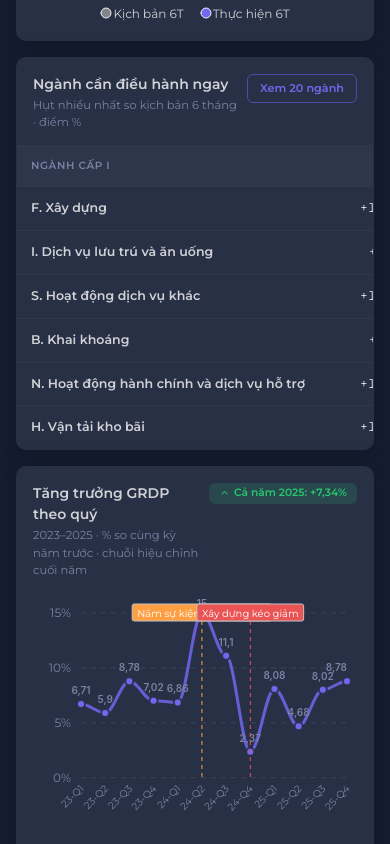
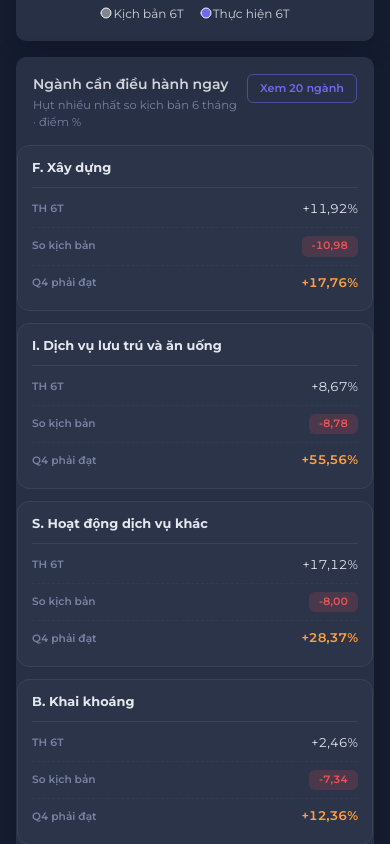
Before and after one commit to TuyenND7/ioc-web, a plain HTML site: page index.html in a window 390 px wide. Shown: the part 2060-2904 px from the top of the page. Drawn offline with nearby package versions, Linux system fonts and the light colour scheme.

Commit message:
Bang -> the (card) tren mobile
Tren dien thoai (<=576px) moi hang bang tro thanh 1 the: ten o
dau lam tieu de, cac o con lai xuong dong dang nhan-gia tri; an cot
STT; thanh tien do co gon ve phai. Desktop giu nguyen dang bang.

- main.js: labelTable() gan data-label theo tieu de cot + danh dau o
  STT (col-idx) / o tieu de (card-title-cell); MutationObserver chay
  lai khi tbody render lai (nut loc, doi trang)
- style.css: media <=576px chuyen .table thanh cards thay vi cuon ngang
- sw.js: ioc-v9

Co-Authored-By: Claude Opus 4.8 <noreply@anthropic.com>

```diff
--- a/assets/css/style.css
+++ b/assets/css/style.css
@@ -1213,13 +1213,67 @@ body.sidebar-open .sidebar-backdrop { display: block; }
   .welcome-art { display: none; }
   .welcome-title { font-size: 1.12rem; }
 
-  /* Bảng: cuộn ngang mượt trong wrap, không bóp nát cột */
-  .table { min-width: 640px; }
-  .table th { padding: 12px 14px; }
-  .table td { padding: 11px 14px; }
-  .card-body > .table-wrap { margin: 0 -16px !important; }
-  /* bảng hẹp (vd GIS 3 cột) nằm trong wrap con: cho co vừa màn hình */
-  .card-body > .table-wrap .table { min-width: 100%; }
+  /* Bảng -> thẻ (card) trên điện thoại: mỗi hàng là 1 thẻ, mỗi ô 1 dòng nhãn–giá trị */
+  .table-wrap { overflow-x: visible; }
+  .card-body > .table-wrap { margin: 0 !important; }
+  .table, .table tbody { display: block; width: 100%; min-width: 0; }
+  .table thead { display: none; }
+
+  .table tbody tr {
+    display: block;
+    border: 1px solid var(--border-color);
+    border-radius: 12px;
+    padding: 10px 14px;
+    margin-bottom: 12px;
+    background: var(--card-bg);
+  }
+  :root[data-theme="dark"] .table tbody tr { background: rgba(255, 255, 255, 0.02); }
+  .table tbody tr:hover { background: var(--hover-bg); }
+  .table tbody tr:last-child td { border-bottom: 0; }
+
+  .table td {
+    display: flex;
+    align-items: center;
+    justify-content: space-between;
+    gap: 14px;
+    width: 100%;
+    padding: 8px 0;
+    text-align: right;
+    border: 0;
+    border-bottom: 1px dashed var(--border-soft);
+    white-space: normal;
+  }
+  .table td:last-child { border-bottom: 0; }
+  .table td::before {
+    content: attr(data-label);
+    flex: 0 0 40%;
+    text-align: left;
+    font-size: 0.76rem;
+    font-weight: 600;
+    color: var(--text-muted);
+    white-space: normal;
+  }
+
+  /* Ô số thứ tự (#/STT): ẩn trên mobile */
+  .table td.col-idx { display: none; }
+
+  /* Ô tiêu đề của thẻ: chiếm cả dòng, in đậm, không hiện nhãn */
+  .table td.card-title-cell {
+    display: block;
+    text-align: left;
+    font-size: 0.92rem;
+    font-weight: 700;
+    color: var(--text-heading);
+    padding: 2px 0 9px;
+    margin-bottom: 4px;
+    border-bottom: 1px solid var(--border-color);
+  }
+  .table td.card-title-cell::before { display: none; }
+  .table td.card-title-cell .td-main { font-weight: 700; }
+
+  /* Thanh tiến độ trong ô: co về bên phải, chừa chỗ cho nhãn */
+  .table td .progress-cell { flex: 1 1 auto; justify-content: flex-end; min-width: 0; }
+  .table td .progress-cell .progress { max-width: 120px; }
 
   /* Search overlay */
   .search-panel { margin-top: 8vh; }
--- a/assets/js/main.js
+++ b/assets/js/main.js
@@ -513,6 +513,55 @@
     return document.documentElement.getAttribute("data-theme") === "dark";
   };
 
+  /* =============== 8b. Bảng -> thẻ trên mobile ===============
+     Gắn data-label (theo tiêu đề cột) + đánh dấu ô STT / ô tiêu đề cho từng
+     hàng, để CSS ≤576px hiển thị mỗi hàng thành 1 thẻ. Tự chạy lại khi tbody
+     được render lại (nút lọc, đổi trang...). */
+  function labelTable(table) {
+    var ths = table.querySelectorAll("thead th");
+    if (!ths.length) return;
+    var labels = [].map.call(ths, function (th) { return th.textContent.trim(); });
+    [].forEach.call(table.querySelectorAll("tbody tr"), function (tr) {
+      var cells = tr.children, titleIdx = -1, j, k;
+      for (j = 0; j < cells.length; j++) {
+        if (cells[j].classList.contains("td-main") || cells[j].querySelector(".td-main")) { titleIdx = j; break; }
+      }
+      if (titleIdx === -1) {
+        for (k = 0; k < cells.length; k++) {
+          var lu = (labels[k] || "").toUpperCase();
+          if (lu !== "#" && lu !== "STT") { titleIdx = k; break; }
+        }
+      }
+      [].forEach.call(cells, function (td, i) {
+        var lbl = labels[i] || "", up = lbl.toUpperCase();
+        td.setAttribute("data-label", lbl);
+        td.classList.toggle("col-idx", up === "#" || up === "STT");
+        td.classList.toggle("card-title-cell", i === titleIdx);
+      });
+    });
+  }
+
+  function setupResponsiveTables() {
+    [].forEach.call(document.querySelectorAll(".table"), function (table) {
+      labelTable(table);
+      var tb = table.querySelector("tbody");
+      if (tb && window.MutationObserver) {
+        var obs = new MutationObserver(function () {
+          obs.disconnect();
+          labelTable(table);
+          obs.observe(tb, { childList: true });
+        });
+        obs.observe(tb, { childList: true });
+      }
+    });
+  }
+
+  if (document.readyState === "loading") {
+    document.addEventListener("DOMContentLoaded", setupResponsiveTables);
+  } else {
+    setupResponsiveTables();
+  }
+
   /* =============== 9. PWA: service worker + nút cài đặt =============== */
   /* Chỉ chạy qua http/https (GitHub Pages). Bản bundle WebView load
      qua file:// → bỏ qua toàn bộ, không lỗi console. */
--- a/sw.js
+++ b/sw.js
@@ -6,7 +6,7 @@
    Đường dẫn tương đối để chạy được dưới subpath GitHub Pages.
    ============================================================ */
 
-var CACHE = "ioc-v8";
+var CACHE = "ioc-v9";
 
 var ASSETS = [
   "./",
```
